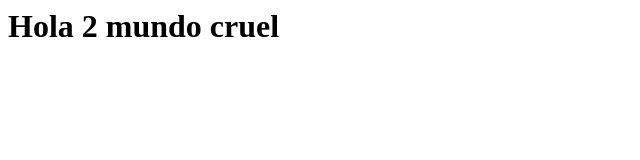
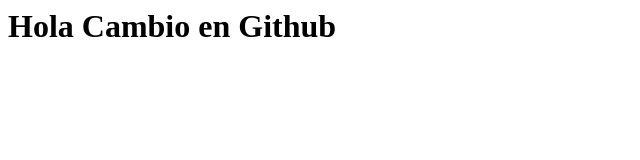
Before and after one commit to Plexti/demo01, a plain HTML site: page index.html in a window 1280 px wide. Shown: the whole page, without its empty margins (0-640 px from the left). Drawn offline with Linux system fonts and the light colour scheme.

Commit message:
Primer cambio Remoto

```diff
--- a/index.html
+++ b/index.html
@@ -3,9 +3,9 @@
     <meta charset="UTF-8">
     <meta http-equiv="X-UA-Compatible" content="IE=edge">
     <meta name="viewport" content="width=device-width, initial-scale=1.0">
-    <title>Document</title>
+    <title>Documento</title>
 </head>
 <body>
-    <h1>Hola 2 mundo cruel</h1>
+    <h1>Hola Cambio en Github</h1>
 </body>
 </html>
```
